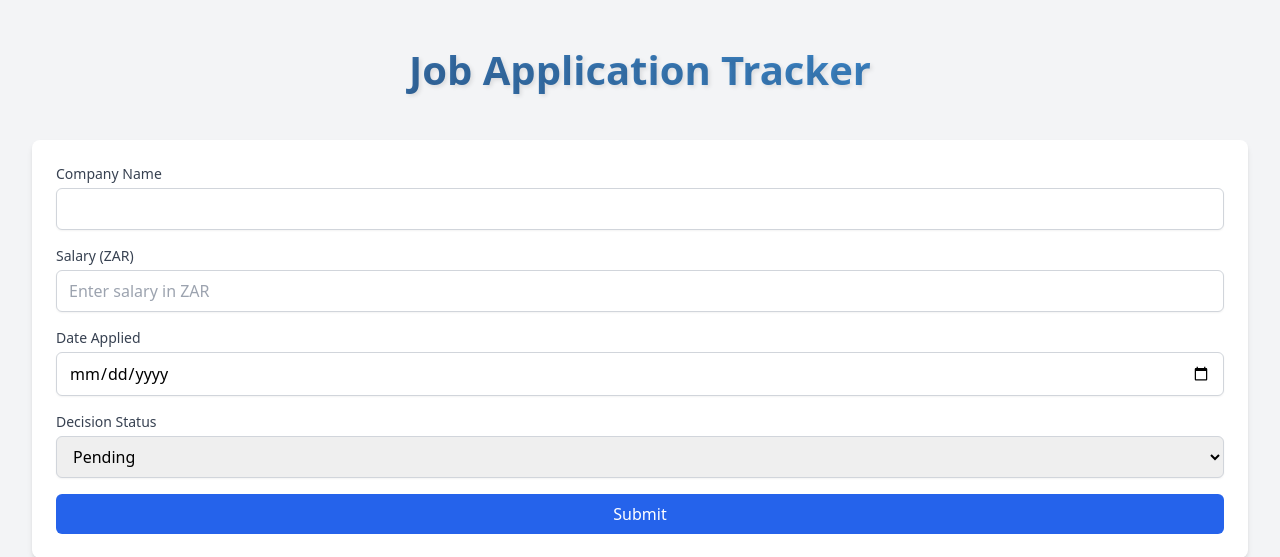
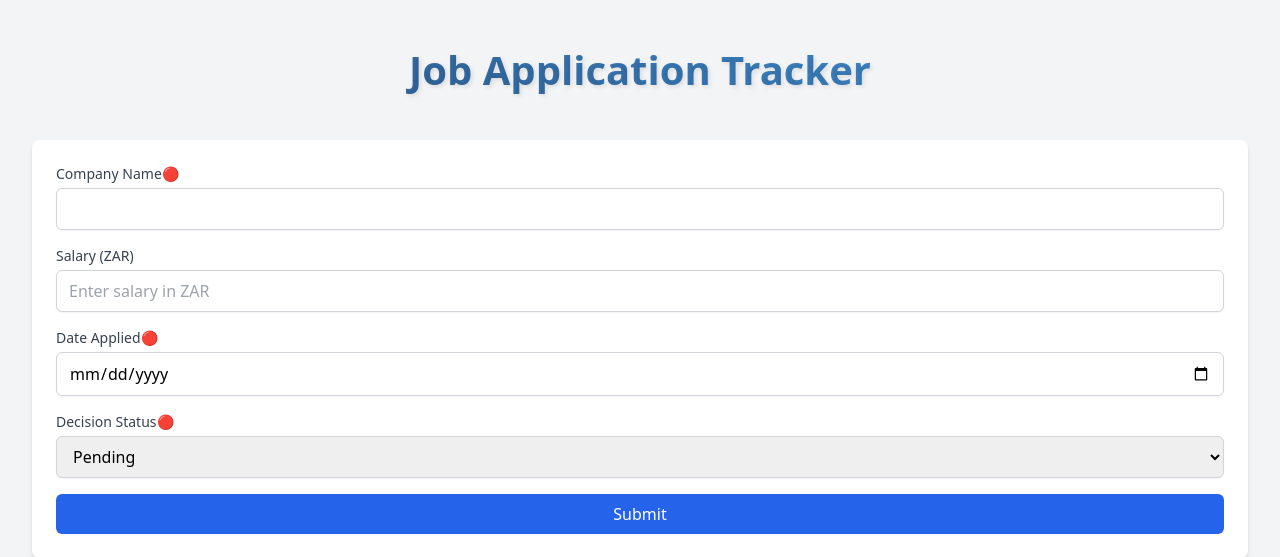
Before and after one commit to Lugan2004/Job-Application-Tracker, a Flask app: page / in a window 1280 px wide. Shown: the top 557 px of the page. Run offline with Flask 3, Linux system fonts and the light colour scheme; some libraries are stand-ins or nearby versions.

```diff
--- a/Job-tracker/templates/index.html
+++ b/Job-tracker/templates/index.html
@@ -61,7 +61,7 @@
         <div class="bg-white p-6 rounded-lg w-200 shadow-md mb-8">
             <form method="POST" class="space-y-4">
                 <div>
-                    <label for="company_name" class="block text-sm font-medium text-gray-700">Company Name</label>
+                    <label for="company_name" class="block text-sm font-medium text-gray-700">Company Name🔴</label>
                     <input type="text" id="company_name" name="company_name" required
                            class="mt-1 block w-full px-3 py-2 border border-gray-300 rounded-md shadow-sm focus:outline-none focus:ring-2 focus:ring-blue-500">
                 </div>
@@ -72,12 +72,12 @@
                            placeholder="Enter salary in ZAR">
                 </div>
                 <div>
-                    <label for="date_applied" class="block text-sm font-medium text-gray-700">Date Applied</label>
+                    <label for="date_applied" class="block text-sm font-medium text-gray-700">Date Applied🔴</label>
                     <input type="date" id="date_applied" name="date_applied" required
                            class="mt-1 block w-full px-3 py-2 border border-gray-300 rounded-md shadow-sm focus:outline-none focus:ring-2 focus:ring-blue-500">
                 </div>
                 <div>
-                    <label for="decision_status" class="block text-sm font-medium text-gray-700">Decision Status</label>
+                    <label for="decision_status" class="block text-sm font-medium text-gray-700">Decision Status🔴</label>
                     <select id="decision_status" name="decision_status" required
                             class="mt-1 block w-full px-3 py-2 border border-gray-300 rounded-md shadow-sm focus:outline-none focus:ring-2 focus:ring-blue-500">
                         <option value="Pending">Pending</option>
```
